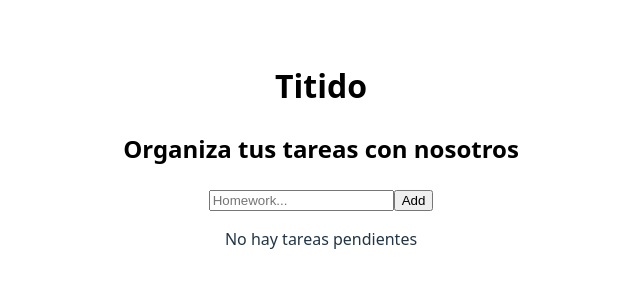
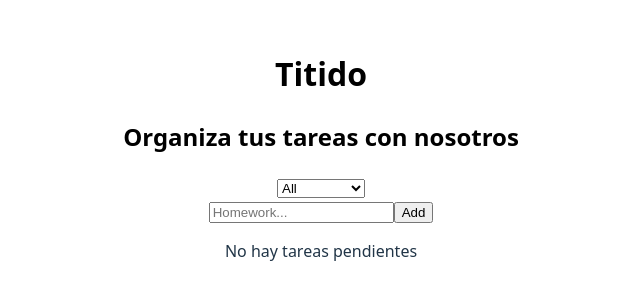
Before and after one commit to ariigrangetto/titidoTs, a React (Vite) app: page / in a window 1280 px wide. Shown: the part 246-546 px from the top of the page, without its empty margins (319-959 px from the left). Built offline with nearby package versions, Linux system fonts and the light colour scheme.

Commit message:
adding filters providers and implementing it

```diff
--- a/src/App.tsx
+++ b/src/App.tsx
@@ -3,10 +3,15 @@ import "./App.css";
 import ListOfTasks from "./components/ListOfTasks";
 import { Task } from "./types";
 import useContextTask from "./hooks/useContextTask";
+import Filter from "./components/Filter";
+import { useFilter } from "./hooks/useFilter";
 
 function App() {
   const [text, setText] = useState<string>("");
   const { tasks, addTask } = useContextTask();
+  const { filterTask } = useFilter();
+
+  const filteredTask = filterTask(tasks);
 
   function handleChange(e: React.ChangeEvent<HTMLInputElement>) {
     const newText = e.target.value;
@@ -21,9 +26,10 @@ function App() {
 
   return (
     <>
-      <main>
+      <main className='app'>
         <h1>Titido</h1>
         <h2>Organiza tus tareas con nosotros</h2>
+        <Filter />
 
         <form onSubmit={handleSubmit}>
           <input
@@ -35,7 +41,7 @@ function App() {
           <button type='submit'>Add</button>
         </form>
 
-        <ListOfTasks task={tasks} />
+        <ListOfTasks task={filteredTask} />
       </main>
     </>
   );
--- a/src/main.tsx
+++ b/src/main.tsx
@@ -3,9 +3,12 @@ import { createRoot } from "react-dom/client";
 import "./index.css";
 import App from "./App.tsx";
 import TaskProvider from "./contexts/TaskContext.tsx";
+import FilterProvider from "./contexts/FilterContext.tsx";
 
 createRoot(document.getElementById("root")!).render(
   <TaskProvider>
-    <App />
+    <FilterProvider>
+      <App />
+    </FilterProvider>
   </TaskProvider>
 );
```
